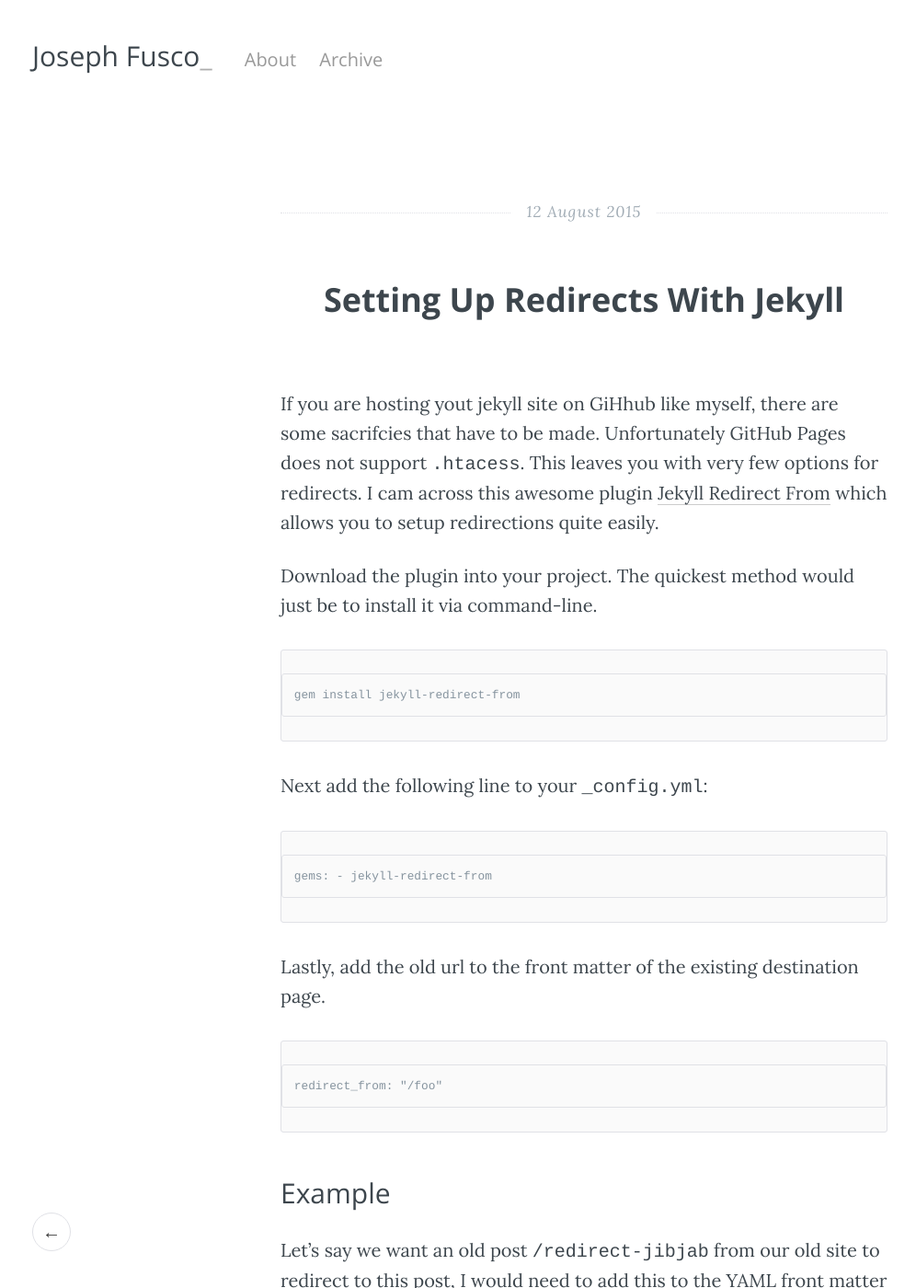
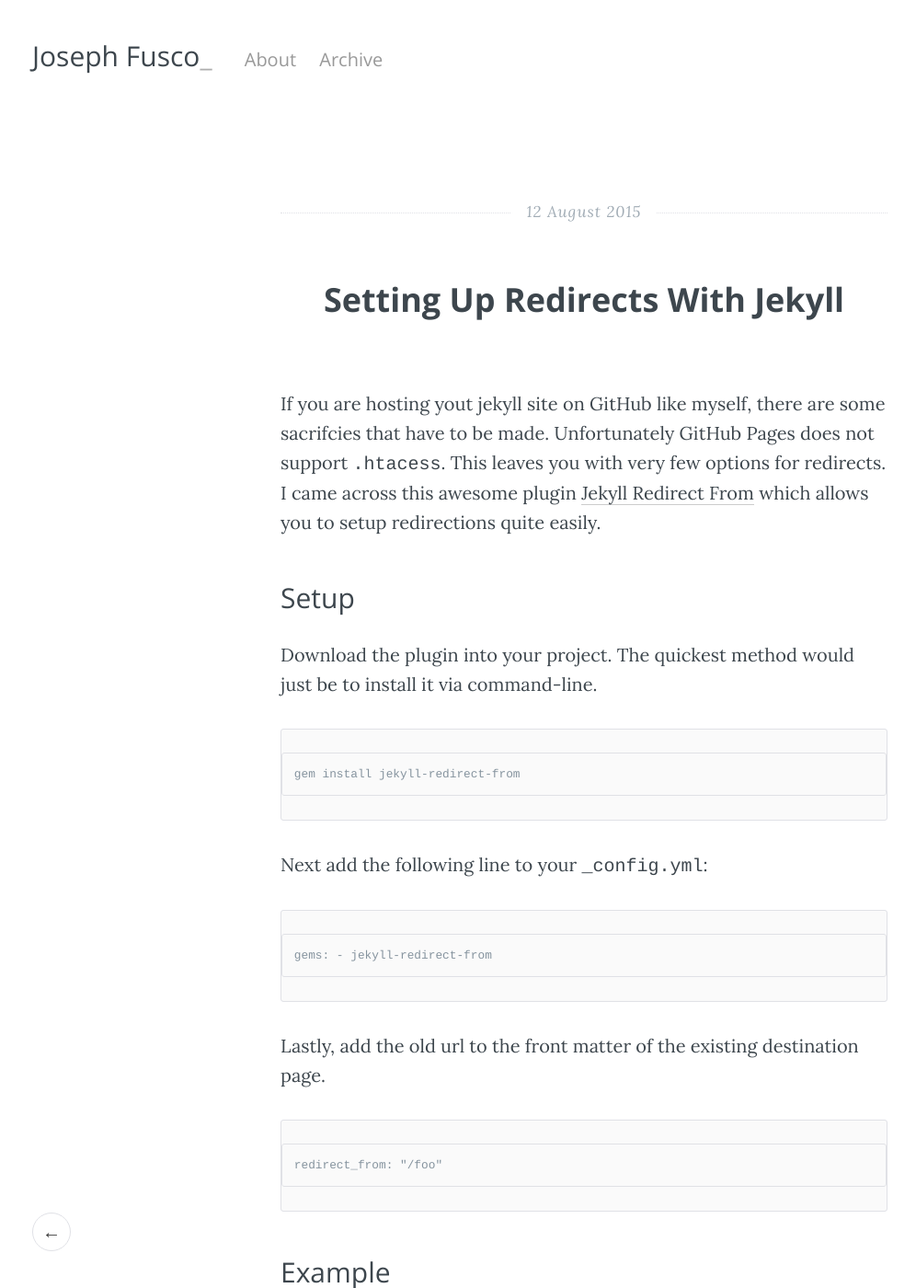
Before and after one commit to josephfusco/josephfusco.github.io, a Jekyll site: the page built from _posts/2015-8-12-setting-up-redirects-with-jekyll.md, in a window 1280 px wide and 1400 px high. Shown: the whole window at 92% size, without its empty margins (5-1001 px from the left). Built offline with Jekyll 4.4.1, drawn with Linux system fonts in a browser that asks for light colours; some web fonts are replaced; Markdown is read by kramdown in place of the engine named in the settings; comment, search, counter and statistics services are not loaded; some of the changed text lies outside the part shown.

Commit message:
fix: typos

````diff
--- a/_posts/2015-8-12-setting-up-redirects-with-jekyll.md
+++ b/_posts/2015-8-12-setting-up-redirects-with-jekyll.md
@@ -5,7 +5,9 @@ permalink: setting-up-redirects-with-jekyll
 comments: true
 ---
 
-If you are hosting yout jekyll site on GiHhub like myself, there are some sacrifcies that have to be made. Unfortunately GitHub Pages does not support `.htacess`. This leaves you with very few options for redirects. I cam across this awesome plugin [Jekyll Redirect From](https://github.com/jekyll/jekyll-redirect-from) which allows you to setup redirections quite easily.
+If you are hosting yout jekyll site on GitHub like myself, there are some sacrifcies that have to be made. Unfortunately GitHub Pages does not support `.htacess`. This leaves you with very few options for redirects. I came across this awesome plugin [Jekyll Redirect From](https://github.com/jekyll/jekyll-redirect-from) which allows you to setup redirections quite easily.
+
+### Setup
 
 Download the plugin into your project. The quickest method would just be to install it via command-line.
 
@@ -28,7 +30,7 @@ redirect_from: "/foo"
 
 ### Example
 
-Let's say we want an old post `/redirect-jibjab` from our old site to redirect to this post, I would need to add this to the YAML front matter of this post.
+Let's say we want an old post `/redirect-jibjab` from our old site to redirect to this post, I would need to add this to the YAML front matter of *this* post.
 
 ```
 ---
````
